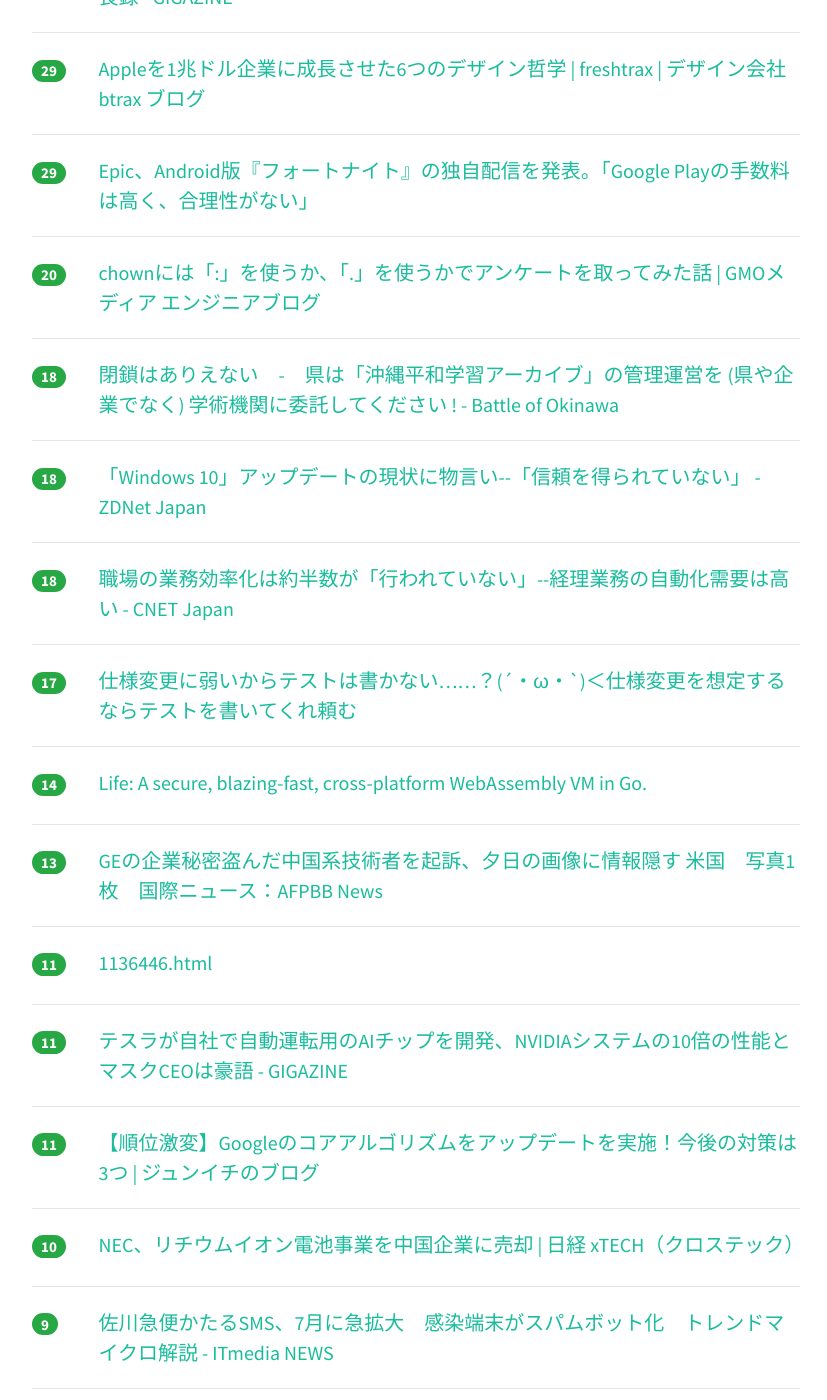
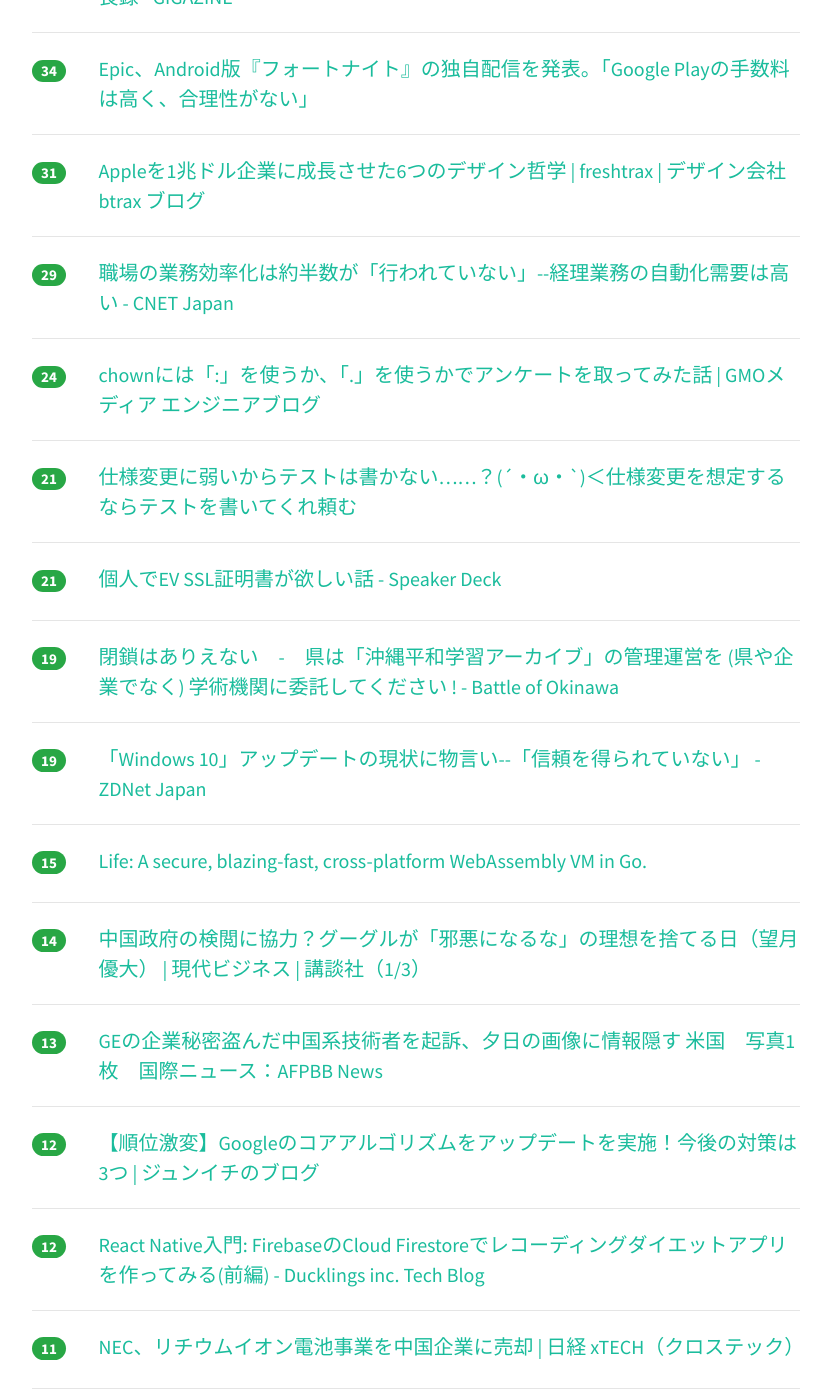
Before and after one commit to yatta47/hatena-matome-site, a Jekyll site: the page built from _posts/2018-08-04-hatena.md, in a window 1280 px wide and 1400 px high, scrolled down 598 px. Shown: the whole window, without its empty margins (224-1051 px from the left). Built offline with Jekyll 4.4.1, drawn with Linux system fonts in a browser that asks for light colours; nearby versions of some CDN libraries; some of the changed text lies outside the part shown.

Commit message:
Updated 2018-08-04

```diff
--- a/_posts/2018-08-04-hatena.md
+++ b/_posts/2018-08-04-hatena.md
@@ -1,69 +1,94 @@
 ---
 layout: post
 title:  "2018-08-04 はてぶIT"
-date:   2018-08-04 12:01:22
+date:   2018-08-04 13:01:59
 tags: [it-hotentry]
 ---
-32 件のデータあり
+34 件のデータあり
 
 <hr><div class="row">
-<div class="col-1"><span class="badge badge-pill badge-success h2">78</span></div>
+<div class="col-1"><span class="badge badge-pill badge-success h2">103</span></div>
 <div class="col-11"><a href='https://qiita.com/kouheiszk/items/5edbbd08ec6cf6a7fb2e' target='_blank'>月5ドルで動かしているWordPressでTV東京のWBS砲をさばく</a></div>
 </div>
 <hr>
 <div class="row">
-<div class="col-1"><span class="badge badge-pill badge-success h2">76</span></div>
+<div class="col-1"><span class="badge badge-pill badge-success h2">94</span></div>
 <div class="col-11"><a href='https://www.ryuzee.com/contents/blog/7130' target='_blank'>スクラムで削除された5つのトピック</a></div>
 </div>
 <hr>
 <div class="row">
-<div class="col-1"><span class="badge badge-pill badge-success h2">31</span></div>
+<div class="col-1"><span class="badge badge-pill badge-success h2">34</span></div>
 <div class="col-11"><a href='https://gigazine.net/news/20140813-storemapper-bootstrapped-to-50000-dollars/' target='_blank'>片手間状態で始めたWebサービスが年商500万円のビジネスに達するまでの成長録 - GIGAZINE</a></div>
 </div>
 <hr>
 <div class="row">
-<div class="col-1"><span class="badge badge-pill badge-success h2">29</span></div>
+<div class="col-1"><span class="badge badge-pill badge-success h2">34</span></div>
+<div class="col-11"><a href='http://www.gamecast-blog.com/archives/65923959.html' target='_blank'>Epic、Android版『フォートナイト』の独自配信を発表。「Google Playの手数料は高く、合理性がない」</a></div>
+</div>
+<hr>
+<div class="row">
+<div class="col-1"><span class="badge badge-pill badge-success h2">31</span></div>
 <div class="col-11"><a href='http://blog.btrax.com/jp/2018/08/03/apple-design/' target='_blank'>Appleを1兆ドル企業に成長させた6つのデザイン哲学 | freshtrax | デザイン会社 btrax ブログ</a></div>
 </div>
 <hr>
 <div class="row">
 <div class="col-1"><span class="badge badge-pill badge-success h2">29</span></div>
-<div class="col-11"><a href='http://www.gamecast-blog.com/archives/65923959.html' target='_blank'>Epic、Android版『フォートナイト』の独自配信を発表。「Google Playの手数料は高く、合理性がない」</a></div>
+<div class="col-11"><a href='https://japan.cnet.com/article/35123524/' target='_blank'>職場の業務効率化は約半数が「行われていない」--経理業務の自動化需要は高い - CNET Japan</a></div>
 </div>
 <hr>
 <div class="row">
-<div class="col-1"><span class="badge badge-pill badge-success h2">20</span></div>
+<div class="col-1"><span class="badge badge-pill badge-success h2">24</span></div>
 <div class="col-11"><a href='http://tech.gmo-media.jp/post/176573240309/chowncolonorperiod' target='_blank'>chownには「:」を使うか、「.」を使うかでアンケートを取ってみた話 | GMOメディア エンジニアブログ</a></div>
 </div>
 <hr>
 <div class="row">
-<div class="col-1"><span class="badge badge-pill badge-success h2">18</span></div>
+<div class="col-1"><span class="badge badge-pill badge-success h2">21</span></div>
+<div class="col-11"><a href='https://qiita.com/aimof/items/849ded1293495d3bbb50' target='_blank'>仕様変更に弱いからテストは書かない……？(´・ω・`)＜仕様変更を想定するならテストを書いてくれ頼む</a></div>
+</div>
+<hr>
+<div class="row">
+<div class="col-1"><span class="badge badge-pill badge-success h2">21</span></div>
+<div class="col-11"><a href='https://speakerdeck.com/ozuma/ge-ren-deev-sslzheng-ming-shu-gayu-siihua' target='_blank'>個人でEV SSL証明書が欲しい話 - Speaker Deck</a></div>
+</div>
+<hr>
+<div class="row">
+<div class="col-1"><span class="badge badge-pill badge-success h2">19</span></div>
 <div class="col-11"><a href='http://battle-of-okinawa.hatenablog.com/entry/2018/08/03/162427' target='_blank'>閉鎖はありえない　-　県は「沖縄平和学習アーカイブ」の管理運営を (県や企業でなく) 学術機関に委託してください ! - Battle of Okinawa</a></div>
 </div>
 <hr>
 <div class="row">
-<div class="col-1"><span class="badge badge-pill badge-success h2">18</span></div>
+<div class="col-1"><span class="badge badge-pill badge-success h2">19</span></div>
 <div class="col-11"><a href='https://japan.zdnet.com/article/35123505/' target='_blank'>「Windows 10」アップデートの現状に物言い--「信頼を得られていない」 - ZDNet Japan</a></div>
 </div>
 <hr>
 <div class="row">
-<div class="col-1"><span class="badge badge-pill badge-success h2">18</span></div>
-<div class="col-11"><a href='https://japan.cnet.com/article/35123524/' target='_blank'>職場の業務効率化は約半数が「行われていない」--経理業務の自動化需要は高い - CNET Japan</a></div>
-</div>
-<hr>
-<div class="row">
-<div class="col-1"><span class="badge badge-pill badge-success h2">17</span></div>
-<div class="col-11"><a href='https://qiita.com/aimof/items/849ded1293495d3bbb50' target='_blank'>仕様変更に弱いからテストは書かない……？(´・ω・`)＜仕様変更を想定するならテストを書いてくれ頼む</a></div>
+<div class="col-1"><span class="badge badge-pill badge-success h2">15</span></div>
+<div class="col-11"><a href='https://medium.com/perlin-network/ea3b31fa6e09' target='_blank'>Life: A secure, blazing-fast, cross-platform WebAssembly VM in Go.</a></div>
 </div>
 <hr>
 <div class="row">
 <div class="col-1"><span class="badge badge-pill badge-success h2">14</span></div>
-<div class="col-11"><a href='https://medium.com/perlin-network/ea3b31fa6e09' target='_blank'>Life: A secure, blazing-fast, cross-platform WebAssembly VM in Go.</a></div>
+<div class="col-11"><a href='http://gendai.ismedia.jp/articles/-/56822' target='_blank'>中国政府の検閲に協力？グーグルが「邪悪になるな」の理想を捨てる日（望月 優大） | 現代ビジネス | 講談社（1/3）</a></div>
 </div>
 <hr>
 <div class="row">
 <div class="col-1"><span class="badge badge-pill badge-success h2">13</span></div>
 <div class="col-11"><a href='http://www.afpbb.com/articles/-/3184817' target='_blank'>GEの企業秘密盗んだ中国系技術者を起訴、夕日の画像に情報隠す 米国　写真1枚　国際ニュース：AFPBB News</a></div>
+</div>
+<hr>
+<div class="row">
+<div class="col-1"><span class="badge badge-pill badge-success h2">12</span></div>
+<div class="col-11"><a href='https://junichi-manga.com/google-core-update-201808/' target='_blank'>【順位激変】Googleのコアアルゴリズムをアップデートを実施！今後の対策は3つ | ジュンイチのブログ</a></div>
+</div>
+<hr>
+<div class="row">
+<div class="col-1"><span class="badge badge-pill badge-success h2">12</span></div>
+<div class="col-11"><a href='http://ducklings.hateblo.jp/entry/2018/08/03/180543' target='_blank'>React Native入門: FirebaseのCloud Firestoreでレコーディングダイエットアプリを作ってみる(前編) - Ducklings inc. Tech Blog</a></div>
+</div>
+<hr>
+<div class="row">
+<div class="col-1"><span class="badge badge-pill badge-success h2">11</span></div>
+<div class="col-11"><a href='https://tech.nikkeibp.co.jp/atcl/nxt/news/18/02256/' target='_blank'>NEC、リチウムイオン電池事業を中国企業に売却 | 日経 xTECH（クロステック）</a></div>
 </div>
 <hr>
 <div class="row">
@@ -78,12 +103,17 @@ tags: [it-hotentry]
 <hr>
 <div class="row">
 <div class="col-1"><span class="badge badge-pill badge-success h2">11</span></div>
-<div class="col-11"><a href='https://junichi-manga.com/google-core-update-201808/' target='_blank'>【順位激変】Googleのコアアルゴリズムをアップデートを実施！今後の対策は3つ | ジュンイチのブログ</a></div>
+<div class="col-11"><a href='https://anond.hatelabo.jp/20180803133135' target='_blank'>３Dモデリングおもしれ</a></div>
+</div>
+<hr>
+<div class="row">
+<div class="col-1"><span class="badge badge-pill badge-success h2">11</span></div>
+<div class="col-11"><a href='https://minory.org/ios-webrtc-skyway.html' target='_blank'>iOS 11のSafariがWebRTCに対応してたのでSkyWayのサンプル作成！ | Minory</a></div>
 </div>
 <hr>
 <div class="row">
 <div class="col-1"><span class="badge badge-pill badge-success h2">10</span></div>
-<div class="col-11"><a href='https://tech.nikkeibp.co.jp/atcl/nxt/news/18/02256/' target='_blank'>NEC、リチウムイオン電池事業を中国企業に売却 | 日経 xTECH（クロステック）</a></div>
+<div class="col-11"><a href='http://goole-talaie.tk/' target='_blank'>Fallow Ivory Chrome</a></div>
 </div>
 <hr>
 <div class="row">
@@ -98,26 +128,16 @@ tags: [it-hotentry]
 <hr>
 <div class="row">
 <div class="col-1"><span class="badge badge-pill badge-success h2">9</span></div>
-<div class="col-11"><a href='http://goole-talaie.tk/' target='_blank'>Fallow Ivory Chrome</a></div>
+<div class="col-11"><a href='http://www.kobonemi.com/entry/Apple_Support_Get_ready_for_iOS_12' target='_blank'>Apple、サポートページ「iOS12 に備える」を公開　iOS12にアップデートする前に準備しておきたいことをまとめ - こぼねみ</a></div>
 </div>
 <hr>
 <div class="row">
 <div class="col-1"><span class="badge badge-pill badge-success h2">9</span></div>
-<div class="col-11"><a href='https://anond.hatelabo.jp/20180803133135' target='_blank'>３Dモデリングおもしれ</a></div>
-</div>
-<hr>
-<div class="row">
-<div class="col-1"><span class="badge badge-pill badge-success h2">9</span></div>
-<div class="col-11"><a href='http://gendai.ismedia.jp/articles/-/56822' target='_blank'>中国政府の検閲に協力？グーグルが「邪悪になるな」の理想を捨てる日（望月 優大） | 現代ビジネス | 講談社（1/3）</a></div>
+<div class="col-11"><a href='https://akiba-pc.watch.impress.co.jp/docs/news/news/1136552.html' target='_blank'>ドスパラブランドの格安SSD「Z1」が発売、480GBは実売8,980円 - AKIBA PC Hotline!</a></div>
 </div>
 <hr>
 <div class="row">
 <div class="col-1"><span class="badge badge-pill badge-success h2">8</span></div>
-<div class="col-11"><a href='https://akiba-pc.watch.impress.co.jp/docs/news/news/1136552.html' target='_blank'>ドスパラブランドの格安SSD「Z1」が発売、480GBは実売8,980円 - AKIBA PC Hotline!</a></div>
-</div>
-<hr>
-<div class="row">
-<div class="col-1"><span class="badge badge-pill badge-success h2">7</span></div>
 <div class="col-11"><a href='http://kai-you.net/article/56230' target='_blank'>ITエンジニア全員集合　音楽イベント「ポプテク」って知ってる？ - KAI-YOU.net</a></div>
 </div>
 <hr>
@@ -133,22 +153,17 @@ tags: [it-hotentry]
 <hr>
 <div class="row">
 <div class="col-1"><span class="badge badge-pill badge-success h2">7</span></div>
-<div class="col-11"><a href='http://www.kobonemi.com/entry/Apple_Support_Get_ready_for_iOS_12' target='_blank'>Apple、サポートページ「iOS12 に備える」を公開　iOS12にアップデートする前に準備しておきたいことをまとめ - こぼねみ</a></div>
+<div class="col-11"><a href='https://news.mynavi.jp/article/20180802-673149/' target='_blank'>今のAIは「94年のインターネット」と同じ、「AI大衆化」目前 | マイナビニュース</a></div>
 </div>
 <hr>
 <div class="row">
-<div class="col-1"><span class="badge badge-pill badge-success h2">6</span></div>
-<div class="col-11"><a href='https://minory.org/ios-webrtc-skyway.html' target='_blank'>iOS 11のSafariがWebRTCに対応してたのでSkyWayのサンプル作成！ | Minory</a></div>
+<div class="col-1"><span class="badge badge-pill badge-success h2">5</span></div>
+<div class="col-11"><a href='https://cloud.watch.impress.co.jp/docs/news/1136448.html' target='_blank'>Arm、ビッグデータ分析のトレジャーデータを買収、技術を組み合わせたIoTプラットフォームを提供 - クラウド Watch</a></div>
 </div>
 <hr>
 <div class="row">
-<div class="col-1"><span class="badge badge-pill badge-success h2">6</span></div>
-<div class="col-11"><a href='http://ducklings.hateblo.jp/entry/2018/08/03/180543' target='_blank'>React Native入門: FirebaseのCloud Firestoreでレコーディングダイエットアプリを作ってみる(前編) - Ducklings inc. Tech Blog</a></div>
-</div>
-<hr>
-<div class="row">
-<div class="col-1"><span class="badge badge-pill badge-success h2">6</span></div>
-<div class="col-11"><a href='https://speakerdeck.com/ozuma/ge-ren-deev-sslzheng-ming-shu-gayu-siihua' target='_blank'>個人でEV SSL証明書が欲しい話 - Speaker Deck</a></div>
+<div class="col-1"><span class="badge badge-pill badge-success h2">4</span></div>
+<div class="col-11"><a href='https://qiita.com/aimof/items/419b9c20e73ba6e18a5e' target='_blank'>テストを書くかどうか議論するの不毛だから、どうやってテストを書きやすくするか議論しよう</a></div>
 </div>
 <hr>
 <div class="row">
@@ -161,8 +176,3 @@ tags: [it-hotentry]
 <div class="col-11"><a href='http://docauquangduy.tk/' target='_blank'>Ghost Fallow Powder</a></div>
 </div>
 <hr>
-<div class="row">
-<div class="col-1"><span class="badge badge-pill badge-success h2">3</span></div>
-<div class="col-11"><a href='https://news.mynavi.jp/article/20180802-673149/' target='_blank'>今のAIは「94年のインターネット」と同じ、「AI大衆化」目前 | マイナビニュース</a></div>
-</div>
-<hr>
```
